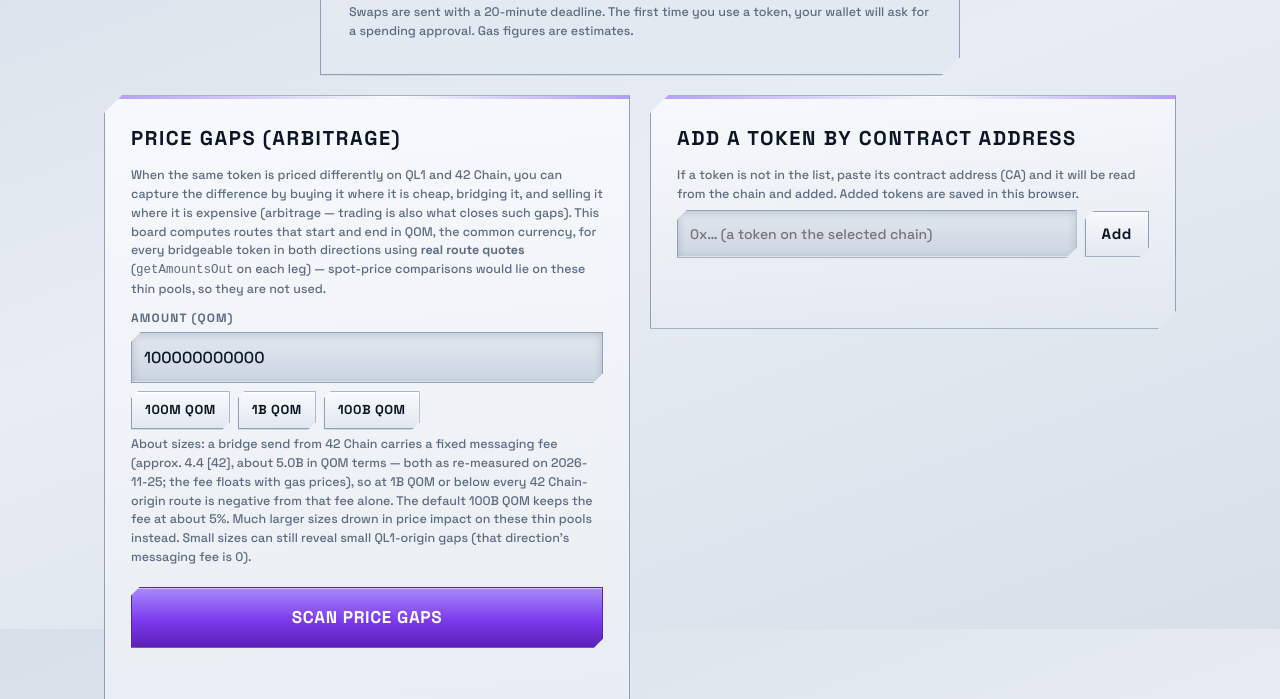
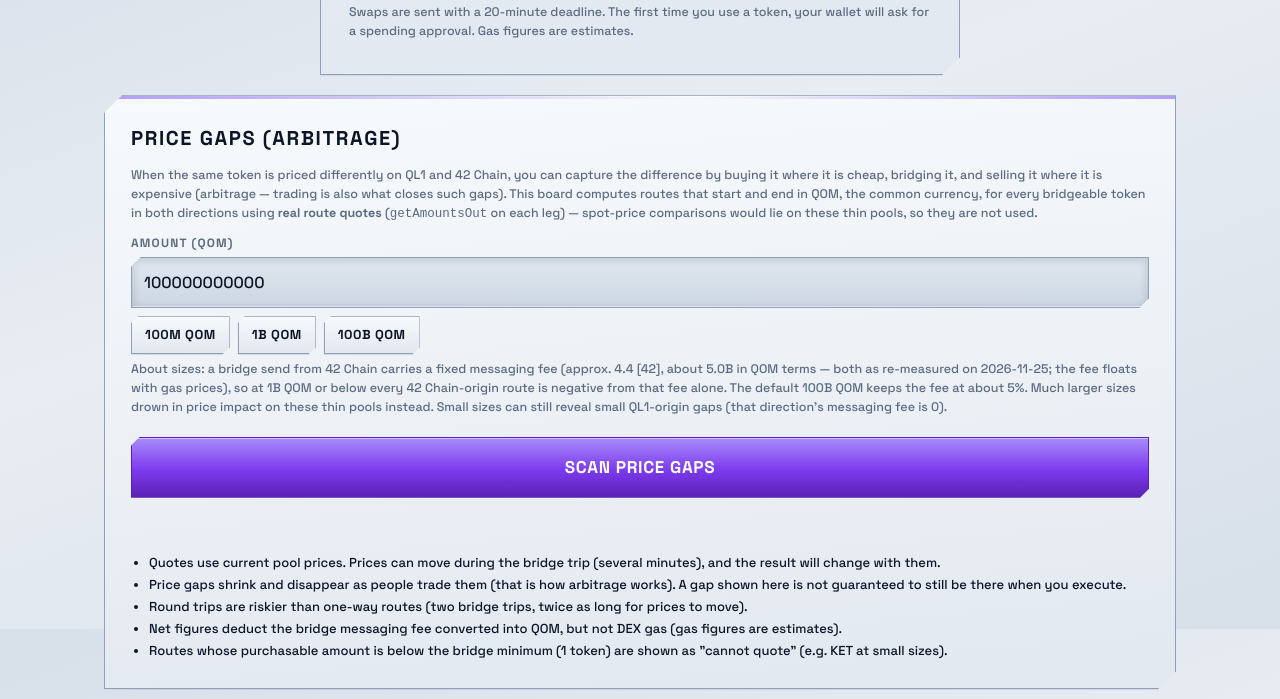
Before and after one commit to QL1-Infinite42-Guppy-Histoire/dex-aggregator, a plain HTML site: page docs/en.html in a window 1280 px wide. Shown: the part 1771-2470 px from the top of the page. Drawn offline with Linux system fonts and the light colour scheme.

Commit message:
Fix desktop layout: arbitrage panel spans full row (was left half-column, looked shifted left)
In the >=1024px grid, #arbPanel was placed in grid-column 1 only
(526px wide, left half of the 1120px container) while the other
panels span or centre across the full column. Measured with headless
Chromium: at 1440px the arb panel sat at left=184 width=526 vs the
notes panel at left=184 width=1072. Now #arbPanel (and #caPanel,
which shared its row) use grid-column: 1 / -1, pixel-identical to
the other full-width panels at 1280/1440/1920. Mobile (390px) and
tablet layouts unchanged. Display only; no logic touched.
style.css cache-buster v=10 -> v=11 on both pages.

```diff
--- a/docs/en.html
+++ b/docs/en.html
@@ -9,7 +9,7 @@
 <link rel="preconnect" href="https://fonts.googleapis.com">
 <link rel="preconnect" href="https://fonts.gstatic.com" crossorigin>
 <link href="https://fonts.googleapis.com/css2?family=Space+Grotesk:wght@500;600;700&family=Zen+Kaku+Gothic+New:wght@500;700;900&display=swap" rel="stylesheet">
-<link rel="stylesheet" href="style.css?v=10">
+<link rel="stylesheet" href="style.css?v=11">
 </head>
 <body>
 <header>
--- a/docs/style.css
+++ b/docs/style.css
@@ -264,11 +264,13 @@ body.maintenance .panel { opacity: .94; }
   #swapPanel { grid-column: 1 / -1; justify-self: center; width: 100%; max-width: 640px; padding: 28px; }
   /* The cross-chain flow is long and complex: explicit full-width span. */
   #crossPanel { grid-column: 1 / -1; }
-  /* Secondary panels, explicitly placed: arbitrage left, CA add right
-     (top-aligned beside it), and the how-it-works/notes panel as a
-     full-width documentation band below them. */
-  #arbPanel { grid-column: 1; }
-  #caPanel { grid-column: 2; }
+  /* Secondary panels, explicitly placed: arbitrage and CA add each
+     span the full row like the other panels (a half-width left-column
+     placement made the arbitrage panel look shifted left against the
+     page column — user report 2026-11-25), and the
+     how-it-works/notes panel is a full-width band below them. */
+  #arbPanel { grid-column: 1 / -1; }
+  #caPanel { grid-column: 1 / -1; }
   .layout > section.panel:last-of-type { grid-column: 1 / -1; }
 }
 /* 接続ダイアログ (QOM DEX と仕様統一、2026-11-25) */
```
Also changed, not shown: docs/ja.html (+1 -1 lines).
